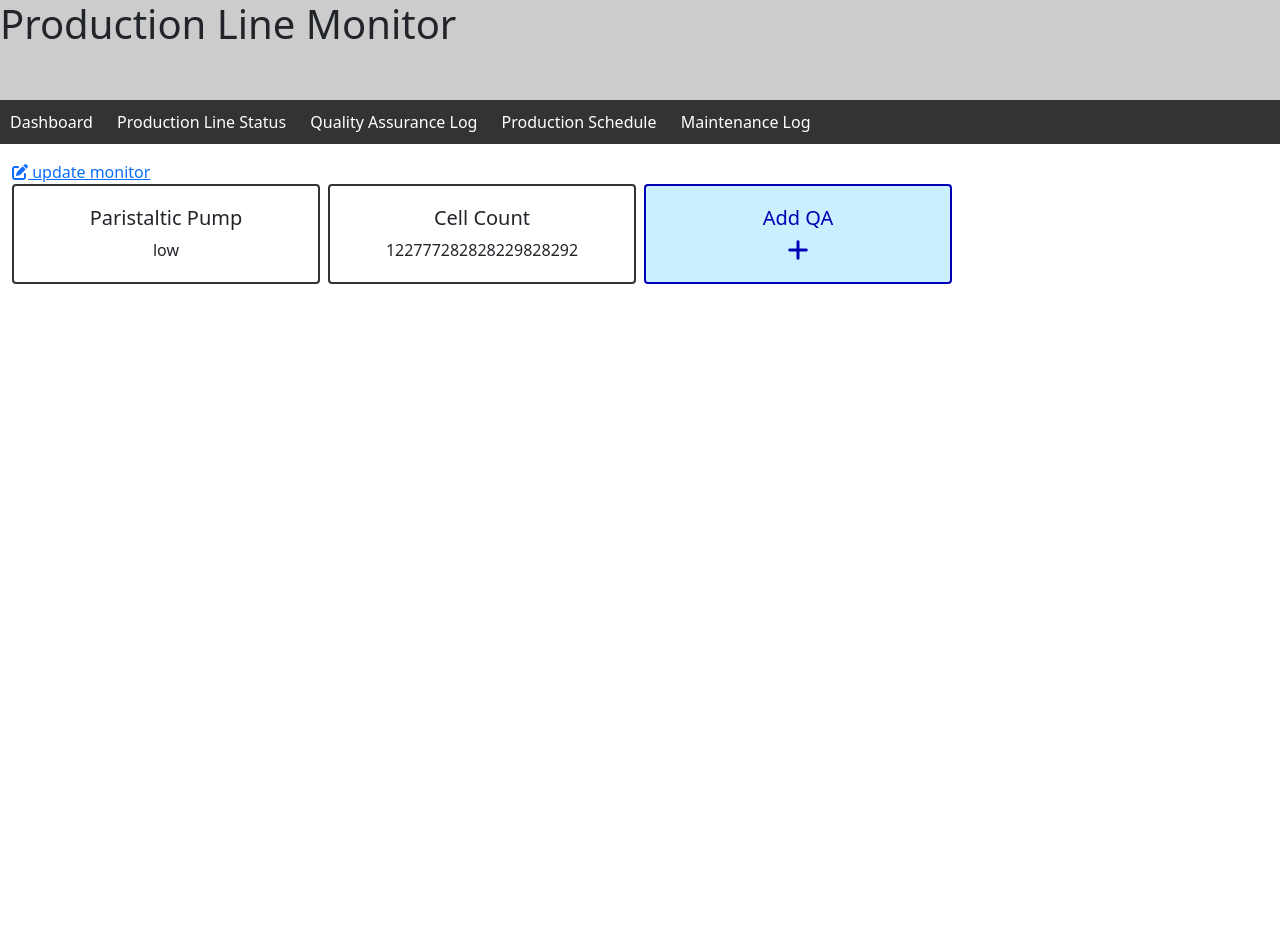
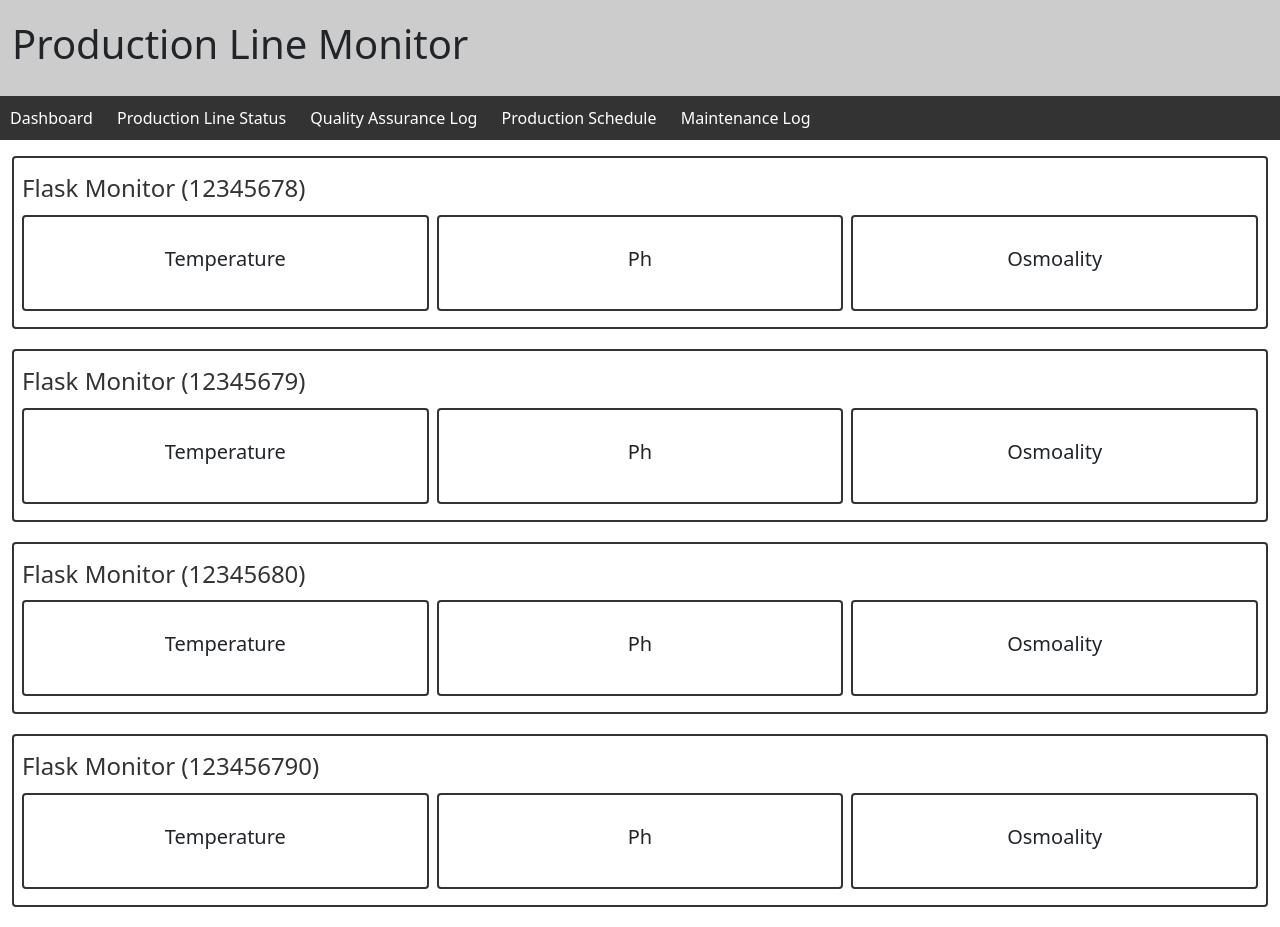
Before and after one commit to alexanderQuinn1/CS356, a Flask app: page /prod-line-monitor in a window 1280 px wide. Before the commit the page ends 284 px from the top, so only its background shows below. Run offline with Flask 3, Linux system fonts and the light colour scheme.

Commit message:
cs356g-54 : wip

```diff
--- a/app.py
+++ b/app.py
@@ -2,6 +2,7 @@ import math
 
 from flask import Flask, render_template, request
 import database_connection as db
+import prod_line_monitor_processor as plm
 import models.batch as batch
 import models.maintenance_operation as maintenance
 import models.passage_qa as qa
@@ -16,54 +17,10 @@ def run_app():
 
 @app.route('/prod-line-monitor', methods=['GET', 'POST'])
 def run_production_line():
-    # get production line
+    heading = 'Production Line Monitor'
+    # get production line from URL params
     pl = 'A'
-    # get batch
-    b = {
-        'batch_id': 'IRV99999999',
-        'prod_type': 'x',
-        'current_stage': 'passage',
-    }
-    if request.method == 'GET':
-        # do this for expansion, todo: this should use ID's for expansion 1 or 2
-        if b['current_stage'] == 'expansion':
-            # get operating params
-            p = {
-                'min_temp': 36.5,
-                'max_temp': 37.5
-            }
-            # get flask monitors
-            m = {
-                'flaskA': {
-                    'id'
-                    'temp': 37,
-                    'ph': 7,
-                    'osmolality': 369,
-                },
-                'flaskB': {
-                    'id'
-                    'temp': 37
-                },
-                'flaskC': {
-                    'id'
-                    'temp': 37
-                },
-                'flaskD': {
-                    'id'
-                    'temp': 37
-                }
-            }
-            return render_template('expansion-monitor.html', heading='Production Line Monitor', prod_line=pl, batch=b, monitor=m, product=p)
-        # do this for passage, todo: this should use ID's for passage 1 or 2 or end of line
-        elif b['current_stage'] == 'passage':
-            # get monitor
-            m = {
-                'peristaltic_pump': 'low',
-                'cell_count': 122777282828229828292
-            }
-            # get qa
-            qa = None
-            return render_template('passage-monitor.html', heading='Production Line Monitor', prod_line=pl, batch=b, monitor=m, qa_data=qa)
+    return plm.render_prod_activity(pl, heading)
 
 
 @app.route('/prod-schedule')
@@ -83,11 +40,12 @@ def run_maintenance_log():
 
 @app.route('/qa-entry', methods=['GET', 'POST'])
 def run_quality_assurance_entry():
+    heading = 'Enter QA Test Data'
     if request.method == 'GET':
-        return render_template('qa-entry.html')
+        return render_template('qa-entry.html', heading=heading)
     else:
         response = qa.save_qa(request.form)
-        return render_template('qa-entry.html', response=response)
+        return render_template('qa-entry.html', heading=heading, response=response)
 
 
 @app.route('/maintenance-entry', methods=['GET', 'POST'])
@@ -101,11 +59,18 @@ def run_maintenance_entry():
 
 @app.route('/batch-schedule-entry', methods=['GET', 'POST'])
 def run_batch_schedule_entry():
+    heading = 'schedule a batch'
     if request.method == 'GET':
-        return render_template('batch-schedule-entry.html')
+        return render_template('batch-schedule-entry.html', heading=heading)
     else:
         response = batch.schedule_batch(request.form)
-        return render_template('batch-schedule-entry.html', response=response)
+        return render_template('batch-schedule-entry.html', heading=heading, response=response)
+
+
+@app.route('/update_passage_monitor', methods=['GET', 'POST'])
+def run_passage_monitor_entry():
+    if request.method == 'GET':
+        return render_template('passage-monitor-entry.html', heading='Enter Passage Monitoring Data')
 
 
 if __name__ == '__main__':
--- /dev/null
+++ b/prod_line_monitor_processor.py
@@ -0,0 +1,61 @@
+from flask import render_template
+
+
+def render_prod_activity(prod_line, heading):
+    # get batch
+    b = {
+        'batch_id': 'IRV99999999',
+        'prod_type': 'x',
+        'current_stage': 'expansion',
+    }
+    # do this for expansion, todo: this should use ID's for expansion 1 or 2
+    if b['current_stage'] == 'expansion':
+        # get operating params
+        p = {
+            'min_temp': 36.5,
+            'max_temp': 37.5
+        }
+        # get flask monitors
+        m = {
+            'flasks': [
+                {
+                    'id': 12345678,
+                    'temp': 37,
+                    'ph': 7,
+                    'osmolality': 369,
+                },
+                {
+                    'id': 12345679,
+                    'temp': 37,
+                    'ph': 7,
+                    'osmolality': 369,
+                },
+                {
+                    'id': 12345680,
+                    'temp': 37,
+                    'ph': 7,
+                    'osmolality': 369,
+                },
+                {
+                    'id': 123456790,
+                    'temp': 37,
+                    'ph': 7,
+                    'osmolality': 369,
+                }]
+        }
+        return render_template('expansion-monitor.html', heading=heading, prod_line=prod_line, batch=b, monitor=m,
+                               product=p)
+    # do this for passage, todo: this should use ID's for passage 1 or 2 or end of line
+    elif b['current_stage'] == 'passage':
+        # get monitor
+        m = {
+            'peristaltic_pump': 'low',
+            'cell_count': '1.63x10^9'
+        }
+        # get qa
+        qa = None
+        # qa = {
+        #     'status': 'pass',
+        #     'colour': 'green'
+        # }
+        return render_template('passage-monitor.html', heading=heading, prod_line=prod_line, batch=b, monitor=m, qa=qa)
--- a/prototypes_examples/Dials_Prototype.html
+++ b/prototypes_examples/Dials_Prototype.html
@@ -17,9 +17,6 @@
 
 				knob.setValue(37.2);
 
-				const listener = function(knob, value) {
-					console.log(value);
-				};
 
 				knob.addListener(listener);
 
--- /dev/null
+++ b/static/monitor.css
@@ -0,0 +1,56 @@
+.bm-monitor-group {
+    border: solid 2px var(--bm-grey--dark);
+    padding: 16px 8px;
+    border-radius: 4px;
+    margin-bottom: 20px
+}
+
+.bm-monitor-group__heading {
+    font-size: 24px;
+    color: var(--bm-grey--dark);
+    margin-bottom: 12px;
+}
+
+.bm-monitor-info-block {
+    border: solid 2px var(--bm-grey--dark);
+    text-align: center;
+    border-radius: 4px;
+    padding: 30px 0;
+    cursor: default;
+}
+
+.bm-monitor-info-block--blue {
+    color: var(--bm-blue);
+    border-color: var(--bm-blue);
+    background-color: var(--bm-blue--light);
+}
+
+.bm-monitor-info-block--green {
+    color: var(--bm-green);
+    border-color: var(--bm-green);
+    background-color: var(--bm-green--light);
+}
+
+.bm-monitor-info-block--red {
+    color: var(--bm-red);
+    border-color: var(--bm-red);
+    background-color: var(--bm-red--light);
+}
+
+
+.bm-monitor-info-block--clickable {
+    cursor: pointer;
+}
+
+.bm-monitor-info-block__title {
+    font-size: 20px;
+}
+
+.bm-monitor-info-block__text {
+    text-transform: uppercase;
+}
+
+.bm-monitor-link {
+    width: fit-content;
+    margin-bottom: 8px;
+}
--- a/static/passage_monitor.css
+++ /dev/null
@@ -1,21 +0,0 @@
-.bm-monitor-info-block {
-    border: solid 2px var(--bm-grey--dark);
-    text-align: center;
-    border-radius: 4px;
-    padding: 20px 0;
-    cursor: default;
-}
-
-.bm-monitor-info-block--blue {
-    color: var(--bm-blue);
-    border-color: var(--bm-blue);
-    background-color: var(--bm-blue--light);
-}
-
-.bm-monitor-info-block--clickable {
-    cursor: pointer;
-}
-
-.bm-monitor-info-block__title {
-    font-size: 20px;
-}
--- a/static/stylesheet.css
+++ b/static/stylesheet.css
@@ -1,11 +1,15 @@
 :root {
   --bm-blue: #0000b6;
   --bm-blue--light: #caf0ff;
+  --bm-green: #168039;
+  --bm-green--light: #C1E1C1;
+  --bm-red: #ff0000;
+  --bm-red--light: #faa0a0;
   --bm-grey--dark: #333;
 }
 
 header {
-  height: 100px;
+  padding: 20px 12px;
   background-color: #ccc;
 }
 
--- a/templates/expansion-monitor.html
+++ b/templates/expansion-monitor.html
@@ -2,7 +2,36 @@
 
 {% block head %}
 {{ super() }}
-    <link rel="stylesheet" type="text/css" href="{{ url_for('static', filename='/expansion_monitor.css') }}">
+<script src="pureknob.js"></script>
+<link rel="stylesheet" type="text/css" href="{{ url_for('static', filename='/monitor.css') }}">
 {% endblock %}
 
-{% block prod_activity %}{% endblock %}
+{% block prod_activity %}
+{% for flask in monitor.flasks %}
+<div class="bm-monitor-group">
+    <h3 class="bm-monitor-group__heading">Flask Monitor ({{flask.id}})</h3>
+    <div class="row g-2">
+        <div class="col-md-4">
+            <div class="bm-monitor-info-block">
+                <h4 class="bm-monitor-info-block__title">Temperature</h4>
+                <div class="bm-monitor-temp-dial"></div>
+            </div>
+        </div>
+        <div class="col-md-4">
+            <div class="bm-monitor-info-block">
+                <h4 class="bm-monitor-info-block__title">Ph</h4>
+                <div class="bm-monitor-ph-dial"></div>
+            </div>
+        </div>
+        <div class="col-md-4">
+            <div class="bm-monitor-info-block">
+                <h4 class="bm-monitor-info-block__title">Osmoality</h4>
+                <div class="bm-monitor-osmolality-dial"></div>
+            </div>
+        </div>
+    </div>
+</div>
+{% endfor %}
+
+<script src="scripts/expansion_dials.js"></script>
+{% endblock %}
--- /dev/null
+++ b/templates/passage-monitor-entry.html
@@ -0,0 +1,5 @@
+{% extends 'base.html' %}
+
+{% block content %}
+form to update passage monitoring data goes here
+{% endblock %}
--- a/templates/passage-monitor.html
+++ b/templates/passage-monitor.html
@@ -2,23 +2,23 @@
 
 {% block head %}
 {{ super() }}
-<link rel="stylesheet" type="text/css" href="{{ url_for('static', filename='/passage_monitor.css') }}">
+<link rel="stylesheet" type="text/css" href="{{ url_for('static', filename='/monitor.css') }}">
 {% endblock %}
 
 {% block prod_activity %}
 <div class="row">
-    <a href=""> <i class="fas fa-edit"></i> update monitor</a>
+    <a class="bm-monitor-link" href="/update_passage_monitor"><i class="fas fa-edit"></i>Update Monitor</a>
 </div>
 <div class="row g-2">
     <div class="col-md-3">
         <div class="bm-monitor-info-block">
-            <h3 class="bm-monitor-info-block__title">Paristaltic Pump</h3>
+            <h4 class="bm-monitor-info-block__title">Peristaltic Pump</h4>
             <span class="bm-monitor-info-block__text">{{ monitor.peristaltic_pump }}</span>
         </div>
     </div>
     <div class="col-md-3">
         <div class="bm-monitor-info-block">
-            <h3 class="bm-monitor-info-block__title">Cell Count</h3>
+            <h4 class="bm-monitor-info-block__title">Cell Count</h4>
             <span class="bm-monitor-info-block__text">{{ monitor.cell_count }}</span>
         </div>
     </div>
@@ -26,17 +26,32 @@
     {% if qa %}
     <div class="col-md-3">
         <div class="bm-monitor-info-block bm-monitor-info-block--{{qa.colour}}">
-            <h3 class="bm-monitor-info-block__title">QA</h3>
+            <h4 class="bm-monitor-info-block__title">QA Results</h4>
             <span class="bm-monitor-info-block__text">{{ qa.status }}</span>
         </div>
     </div>
+        {% if qa.status == 'pass' %}
+        <div class="col-md-3">
+            <div class="bm-monitor-info-block bm-monitor-info-block--blue bm-monitor-info-block--clickable">
+                <h4 class="bm-monitor-info-block__title">Proceed to next stage</h4>
+                <i class="fa-solid fa-arrow-right"></i>
+            </div>
+        </div>
+        {% endif %}
     {% else %}
     <div class="col-md-3">
-        <div class="bm-monitor-info-block bm-monitor-info-block--blue bm-monitor-info-block--clickable">
-            <h3 class="bm-monitor-info-block__title">Add QA</h3>
+        <div onclick="addQA()" class="bm-monitor-info-block bm-monitor-info-block--blue bm-monitor-info-block--clickable">
+            <h4 class="bm-monitor-info-block__title">Add QA</h4>
             <i class="fa-xl fa-solid fa-plus bm-monitor-info-block__button"></i>
         </div>
     </div>
     {% endif %}
 </div>
+
+<script>
+function addQA() {
+  window.location.href = '/qa-entry'
+}
+</script>
+
 {% endblock %}
--- /dev/null
+++ b/templates/scripts/expansion_dials.js
@@ -0,0 +1,22 @@
+function draw_dials() {
+
+
+    const flasks = document.getElementsByName('flask_monitor_display');
+
+    flasks.forEach(flask => {
+
+    })
+
+    const node = knob.node();
+    const knob = pureknob.createKnob(300, 300);
+    knob.setProperty('angleStart', -0.75 * Math.PI);
+    knob.setProperty('angleEnd', 0.75 * Math.PI);
+    knob.setProperty('colorFG', '#88ff88');
+    knob.setProperty('trackWidth', 0.4);
+    knob.setProperty('valMin', 0);
+    knob.setProperty('valMax', 100);
+    knob.setValue(37.2);
+
+    elem.appendChild(node);
+
+}
```
Also changed, not shown: templates/qa-entry.html (+3 -16 lines), static/expansion-monitor.css (deleted).
